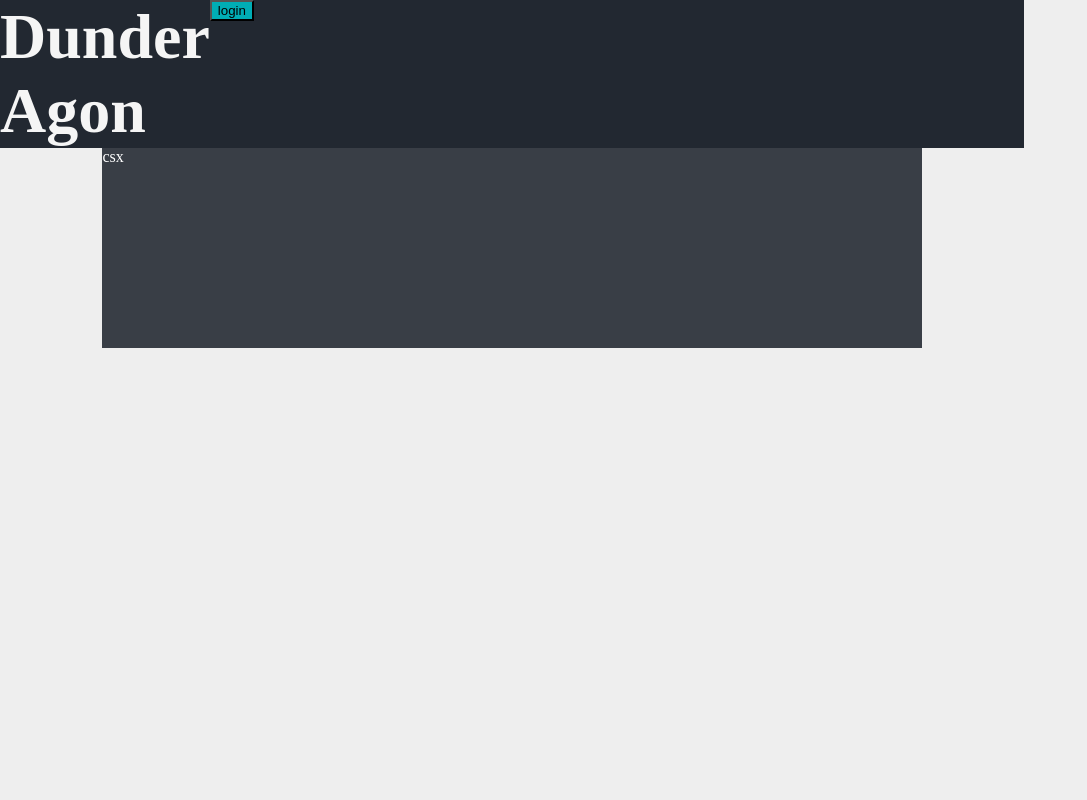
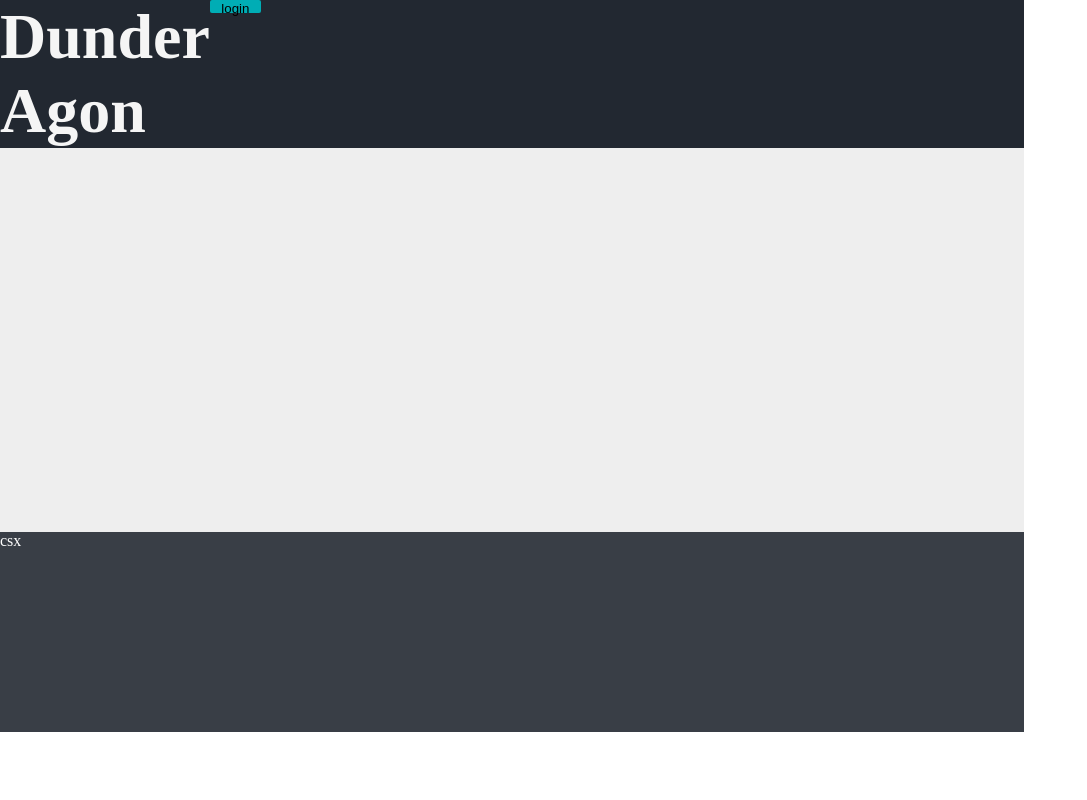
Before and after one commit to gwasserfall/php-bootcamp, a PHP site: page / in a window 1280 px wide. Shown: the whole page, without its empty margins (0-1087 px from the left). Run offline with PHP 8.4, Linux system fonts and the light colour scheme.

Commit message:
color palette

```diff
--- a/ruhs00/index.php
+++ b/ruhs00/index.php
@@ -10,6 +10,7 @@
 		<div class="logo">Dunder<br>Agon</div>
 		<button class="login">login</button>
 	</div>
+	<div class="main"></div>
 	<div class="footer">csx</div>
 </div>
 </body>
--- a/ruhs00/styles/style_landing.css
+++ b/ruhs00/styles/style_landing.css
@@ -7,7 +7,7 @@
 }
 
 body {
-	background: #eeeeee;
+	background: white;
     margin: 0px;
     padding: 0px;
 }
@@ -16,8 +16,14 @@ body {
 .footer {
 	background: #393e46;
 	color: white;
-	width: 80%;
+	width: 100%;
 	height: 200px;
+}
+
+.main {
+	width: 100%;
+	height: 30vw;
+	background: #eeeeee;
 }
 
 .jumbo {
@@ -33,6 +39,10 @@ body {
 
 .login {
 	background: #00adb5;
-	height: 10%;
-	width: auto;
+	height: 1vw;
+	width: 4vw;
+	float: right;
+	border: #00adb5;
+	border-radius: 2px;
+	justify-content: flex;
 }
```
